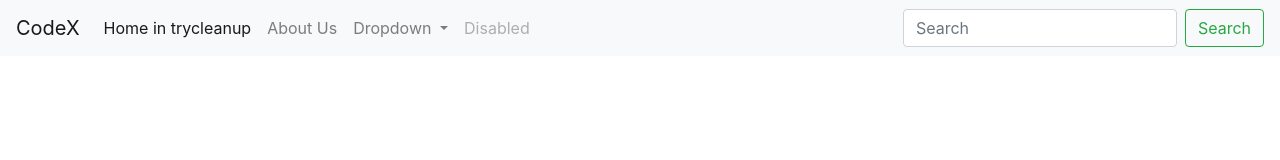
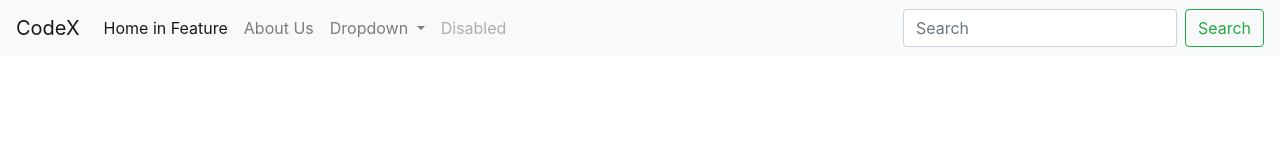
Before and after one commit to khushleenn/demoRepo, a plain HTML site: page index.html in a window 1280 px wide. Drawn offline with nearby package versions, Linux system fonts and the light colour scheme.

Commit message:
Added home in feature

```diff
--- a/index.html
+++ b/index.html
@@ -20,7 +20,7 @@
   <div class="collapse navbar-collapse" id="navbarSupportedContent">
     <ul class="navbar-nav mr-auto">
       <li class="nav-item active">
-        <a class="nav-link" href="#">Home in trycleanup<span class="sr-only">(current)</span></a>
+        <a class="nav-link" href="#">Home in Feature<span class="sr-only">(current)</span></a>
       </li>
       <li class="nav-item">
         <a class="nav-link" href="#">About Us</a>
```
